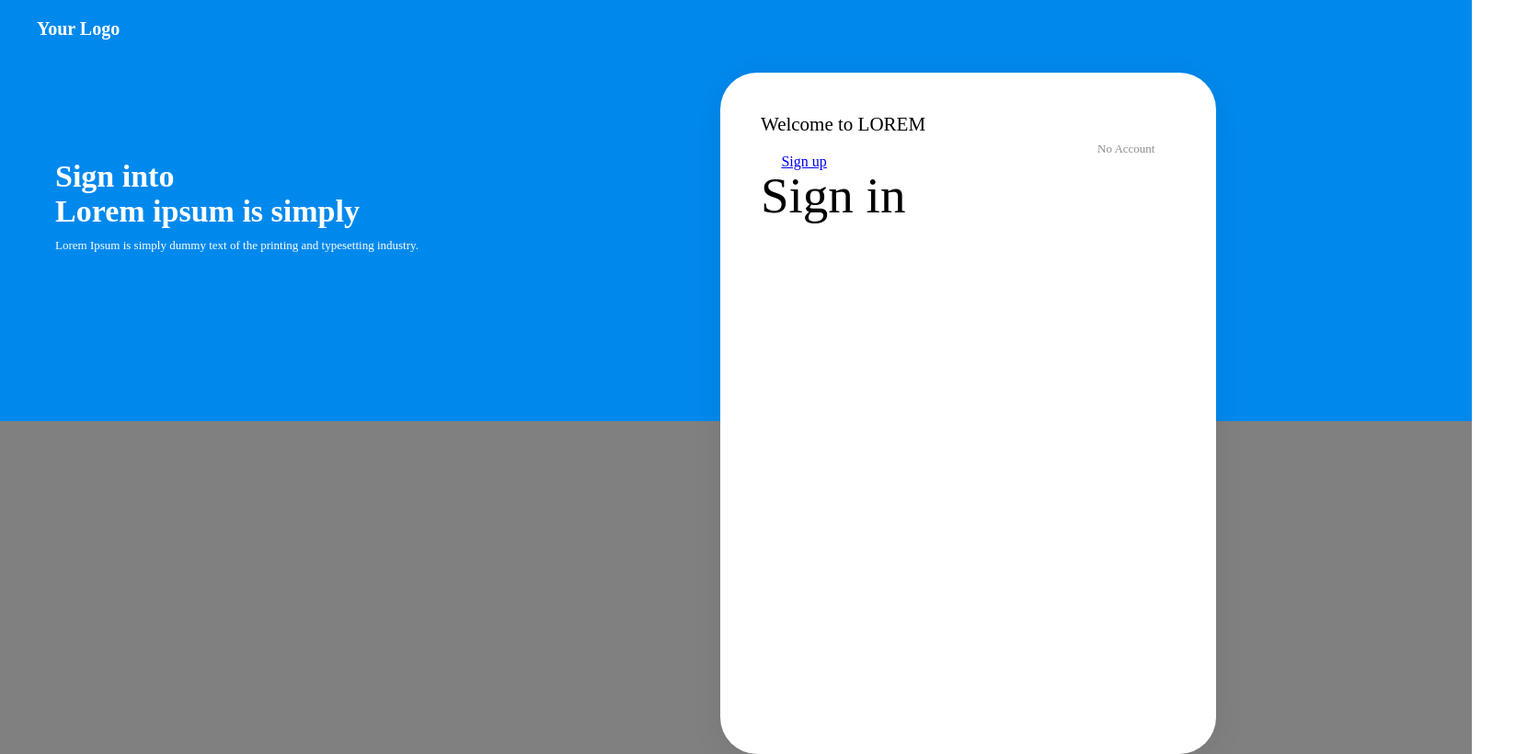
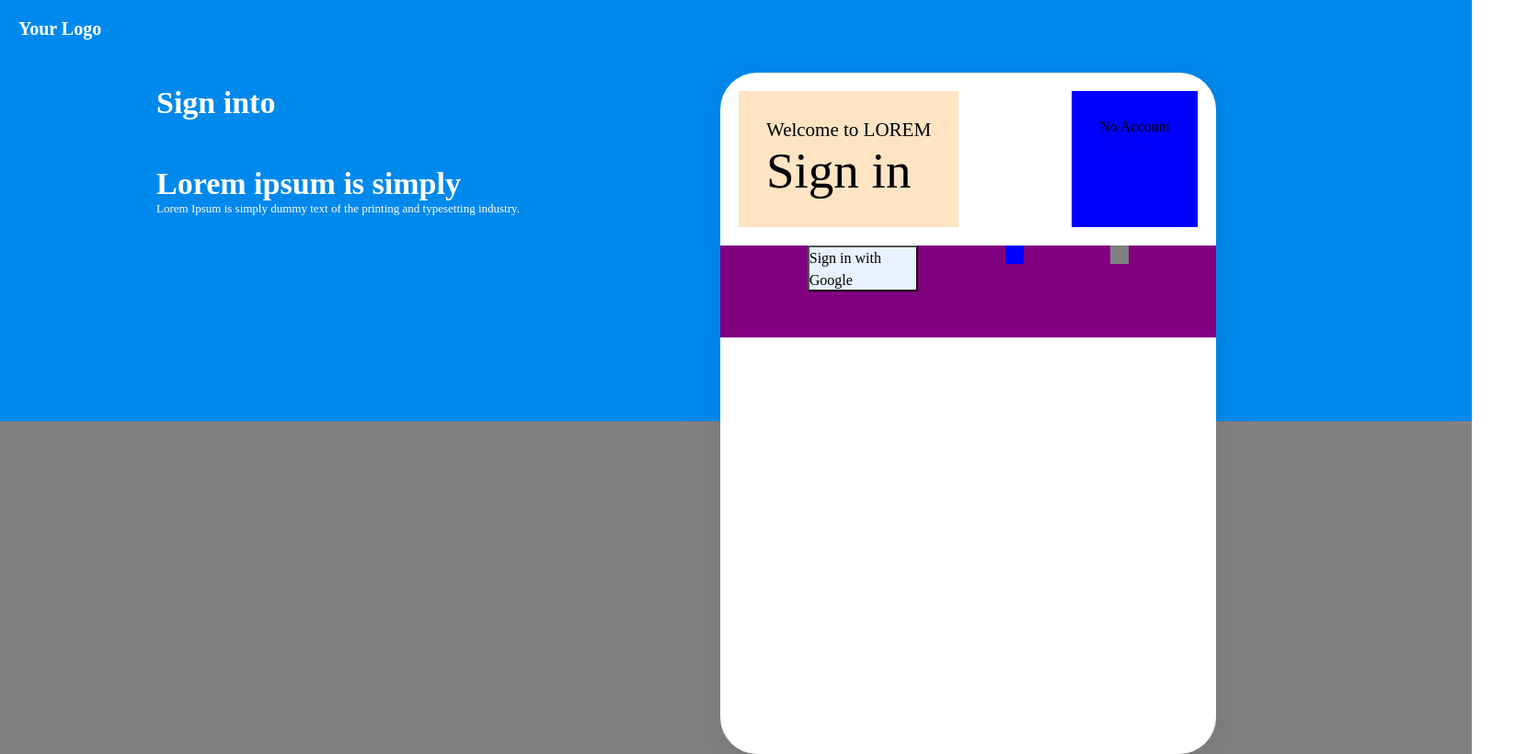
Before and after one commit to bavertalantimur/login-page, a plain HTML site: page index.html in a window 1280 px wide. Shown: the top 820 px of the page at 92% size, 1660 px wide, since content can reach past the window. Drawn offline with Linux system fonts and the light colour scheme.

Commit message:
sign- in- header- process

```diff
--- a/index.html
+++ b/index.html
@@ -13,6 +13,7 @@
     <div class="container">
 
         <div class="row-1">
+
             <p class="logo">Your Logo</p>
             <h3>Sign into</h3>
             <h6>Lorem ipsum is simply</h6>
@@ -23,10 +24,35 @@
 
         </div>
         <div class="sign-in">
-            <span class="lorem-2">Welcome to LOREM</span>
-            <h2>Sign in</h2>
-            <span >No Account</span>
-            <a href="#">Sign up</a>
+            <div class="sign-in-header">
+                <div class="header-1">
+                    <span class="lorem-2">Welcome to LOREM</span>
+                    <h2>Sign in</h2>
+
+                </div>
+                <div class="header-2">
+
+                    <span >No Account</span>
+                    <a href="#" class="sign-up">Sign up</a>
+
+                </div>
+            </div>
+
+            <div class="icon">
+                <button type="button" class="login-with-google-btn" >
+                    Sign in with Google</button>
+
+                <div class="login-with-facebook">
+
+                </div>
+                <div class="login-with-twitter">
+
+                </div>
+
+
+            </div>
+
+
 
         </div>
         <div class="row-2">
--- a/style.css
+++ b/style.css
@@ -12,6 +12,8 @@
     width: 1600px;
     height: 458px;
     background-color: #0089ED;
+    display: flex;
+    flex-direction: column;
 
 }
 .row-2{
@@ -26,9 +28,9 @@
     font-style: normal;
     font-weight: 600;
     line-height: normal;
-    position: relative;
-    top: 20px;
-    left: 40px;
+    padding-left: 20px;
+    padding-top: 20px;
+
 
 }
 h3,h6{
@@ -37,11 +39,15 @@ h3,h6{
     font-size: 34px;
     font-style: normal;
     font-weight: 600;
-    line-height: normal;
-    position: relative;
-    top: 150px;
-    left: 60px;
+
+    padding-left: 170px;
+    padding-top: 50px;
+
+
+
+
 }
+
 .lorem{
     color: #FFF;
 font-family: Poppins;
@@ -49,9 +55,7 @@ font-size: 13px;
 font-style: normal;
 font-weight: 300;
 line-height: normal;
-position: relative;
-    top: 160px;
-    left: 60px;
+padding-left: 170px;
 
 }
 .sign-in{
@@ -73,9 +77,6 @@ font-size: 21px;
 font-style: normal;
 font-weight: 400;
 line-height: normal;
-position: relative;
-left: 44px;
-top: 44px;
 
 }
 h2{
@@ -85,21 +86,64 @@ font-size: 55px;
 font-style: normal;
 font-weight: 500;
 line-height: normal;
-position: relative;
-left: 44px;
-top: 77px;
+
 }
-h2 + span {
-
-    color: #8D8D8D;
-font-family: Poppins;
-font-size: 13px;
-font-style: normal;
-font-weight: 400;
-line-height: normal;
-position: relative;
-left: 410px;
-bottom: 15px;
+.sign-in-header{
+    display: flex;
+    justify-content: space-between;
 
 
 }
+.header-1{
+
+    margin: 20px;
+    padding: 30px;
+    background-color:bisque;
+
+
+}
+.header-2{
+
+
+    margin: 20px;
+    padding: 30px;
+    display: flex;
+    flex-direction: column;
+    background-color: blue;
+}
+
+.sign-up {
+    text-decoration: none;
+
+}
+.icon{
+    width: 100%;
+    height: 100px;
+
+    background-color: purple;
+    display: flex;
+    justify-content: space-evenly;
+}
+.login-with-google-btn{
+    background: #E9F1FF;
+    font-family: Poppins;
+font-size: 16px;
+font-weight: 400;
+line-height: 24px;
+letter-spacing: 0em;
+text-align: left;
+width: 120px;
+height: 50px;
+
+}
+.login-with-facebook{
+    width: 20px;
+    height: 20px;
+    background-color: blue;
+}
+.login-with-twitter{
+    width: 20px;
+    height: 20px;
+    background-color: gray;
+}
+.
```
